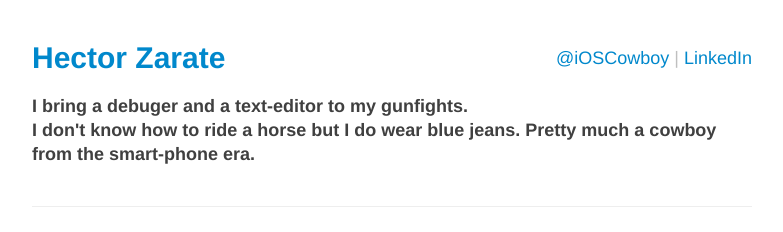
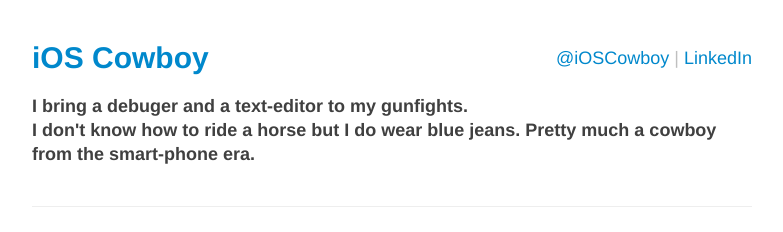
Before and after one commit to ChocoChipset/iOSCowboy.github.io, a Jekyll site: the page built from index.html, in a window 1280 px wide and 900 px high. Shown: the top 232 px of the window, without its empty margins (248-1031 px from the left). Built offline with Jekyll 4.4.1, drawn with Linux system fonts in a browser that asks for light colours; Markdown is read by kramdown in place of the engine named in the settings; the list of posts is cut into pages by our own code.

Commit message:
Changed title of website

```diff
--- a/_layouts/post.html
+++ b/_layouts/post.html
@@ -2,7 +2,7 @@
 layout: default
 ---
 <header>
-        <h1><a href="/">Hector Zarate</a> <small><a href="http://twitter.com/iOSCowboy">@iOSCowboy</a> | <a href="https://pl.linkedin.com/in/hecktorzr/">LinkedIn</a></small></h1>
+        <h1><a href="/">iOS Cowboy</a> <small><a href="http://twitter.com/iOSCowboy">@iOSCowboy</a> | <a href="https://pl.linkedin.com/in/hecktorzr/">LinkedIn</a></small></h1>
 </header>
 
 <hr />
--- a/index.html
+++ b/index.html
@@ -1,9 +1,9 @@
 ---
 layout: default
-title: Hector Zarate. iOS Cowboy.
+title: iOS Cowboy by Hector Zarate
 ---
 <header>
-        <h1><a href="/">Hector Zarate</a> <small><a href="http://twitter.com/iOSCowboy">@iOSCowboy</a> | <a href="https://pl.linkedin.com/in/hecktorzr/">LinkedIn</a></small></h1>
+        <h1><a href="/">iOS Cowboy</a> <small><a href="http://twitter.com/iOSCowboy">@iOSCowboy</a> | <a href="https://pl.linkedin.com/in/hecktorzr/">LinkedIn</a></small></h1>
 			<!-- About -->
 			<div id="about">
 		         I bring a debuger and a text-editor to my gunfights.<br />
```
